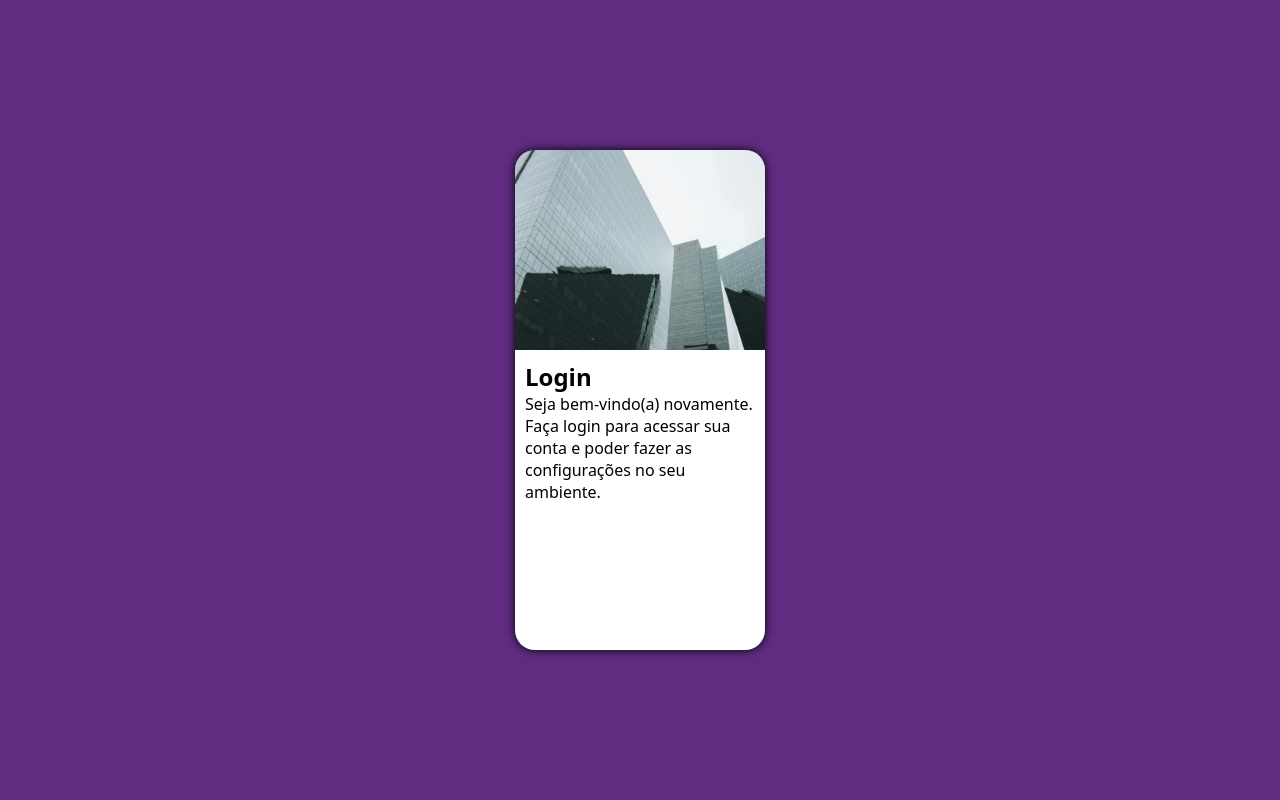
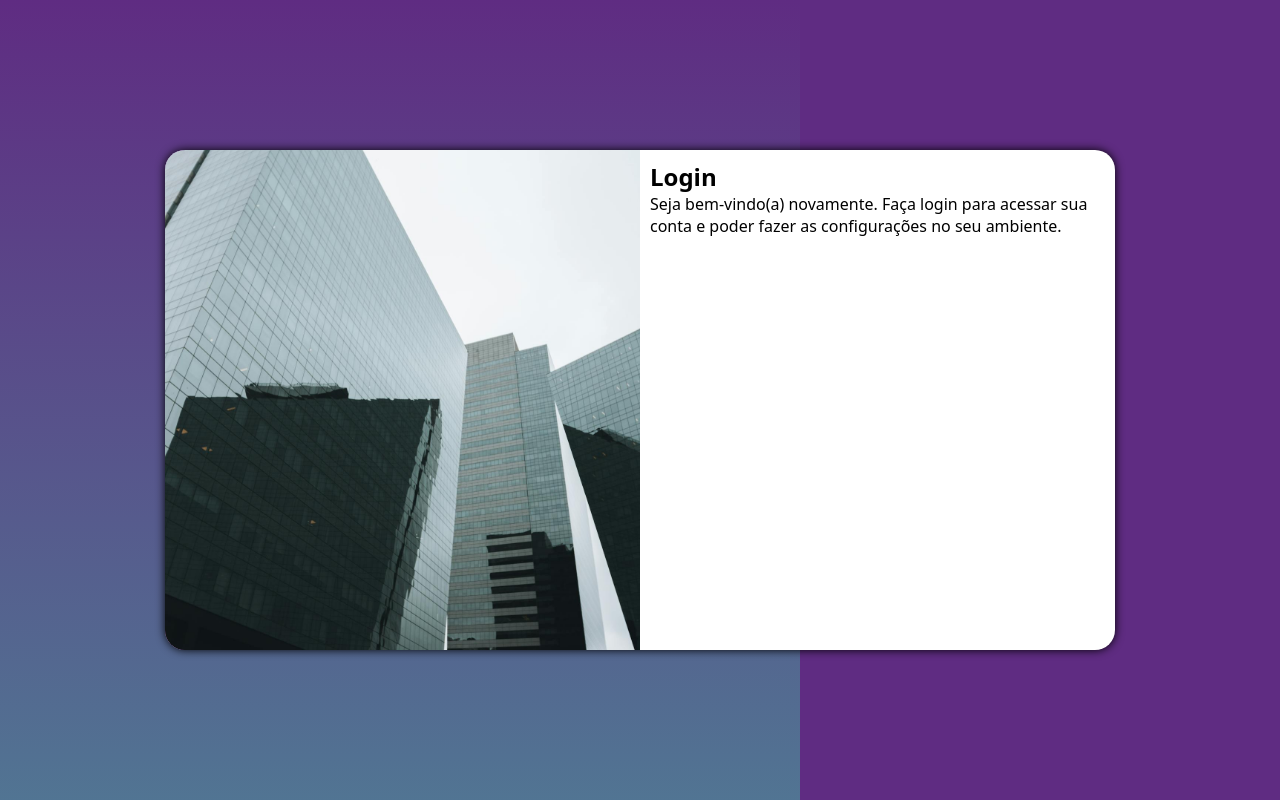
Before and after one commit to EnriqueLandim/projeto-login, a plain HTML site: page index.html in a window 1280 px wide. Shown: the top 800 px of the page. Drawn offline with Linux system fonts and the light colour scheme.

Commit message:
media query para outras telas

```diff
--- /dev/null
+++ b/estilos/media-query.css
@@ -0,0 +1,46 @@
+@charset "UTF-8";
+
+@media screen and (min-width:768px) and (max-width: 992px) {
+
+    body {
+        background-image: linear-gradient(to top, #49a09d, #5f2c82);
+    }
+
+    section#login {
+        width: 80vw;
+    }
+
+    section#login > div#imagem {
+        float: left;
+        width: 30%;
+        height: 100%;
+    }
+
+    section#login > div#formulario {
+        float: right;
+        width: 70%;
+    }
+}
+
+@media screen and (min-width: 992px) {
+
+    body {
+        background-image: linear-gradient(to top, #49a09d, #5f2c82);
+    }
+
+    section#login {
+        width: 950px;
+    }
+
+    section#login > div#imagem {
+        float: left;
+        width: 50%;
+        height: 100%;
+    }
+
+    section#login > div#formulario {
+        float: right;
+        width: 50%;
+    }
+
+}
--- a/estilos/style.css
+++ b/estilos/style.css
@@ -38,12 +38,15 @@ section#login {
     border-radius: 20px;
     box-shadow: 0px 0px 10px rgba(0, 0, 0, 450);
 
+    transition: width 0.3s, height 0.3s;
+    transition-timing-function: ease;
+
 }
 
-section#login > div#imagens {
+section#login > div#imagem {
     display: block;
     background: #5f2c82 url('../imagens/fundo.jpeg') no-repeat;
-    background-position: center center;
+    background-position: left bottom;
     background-size: cover;
     height: 200px;
 }
--- a/index.html
+++ b/index.html
@@ -5,12 +5,13 @@
     <meta name="viewport" content="width=device-width, initial-scale=1.0">
     <title>Login</title>
     <link rel="stylesheet" href="estilos/style.css">
+    <link rel="stylesheet" href="estilos/media-query.css">
 </head>
 <body>
     <main>
         <section id="login">
 
-            <div id="imagens">
+            <div id="imagem">
                 <!-- Aqui vai a imagem nas CSS -->
             </div>
 
```
